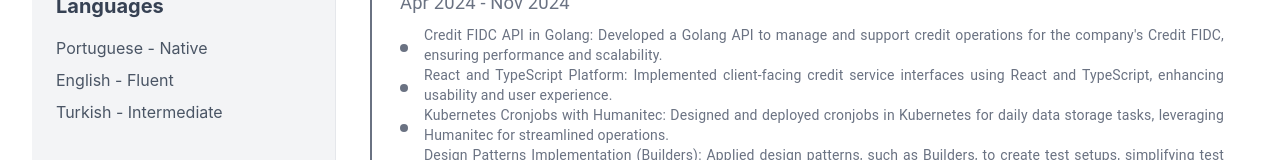
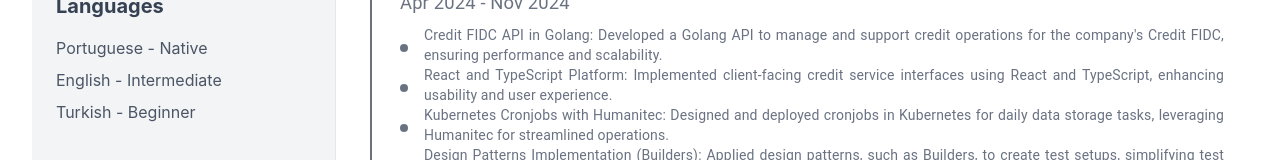
Before and after one commit to nauanelinhares/curriculum, a React (Vite) app: page / in a window 1280 px wide. Shown: the part 792-952 px from the top of the page. Built offline with nearby package versions, Linux system fonts and the light colour scheme.

Commit message:
chore: update language level

```diff
--- a/src/Users/nauane-linhares/index.ts
+++ b/src/Users/nauane-linhares/index.ts
@@ -41,8 +41,8 @@ export const skillCategories: SkillCategory[] = [
 
 export const languages: Language[] = [
   { name: "Portuguese", level: "Native" },
-  { name: "English", level: "Fluent" },
-  { name: "Turkish", level: "Intermediate" },
+  { name: "English", level: "Intermediate" },
+  { name: "Turkish", level: "Beginner" },
 ];
 
 export const experiences: ExperienceProps[] = [
```
